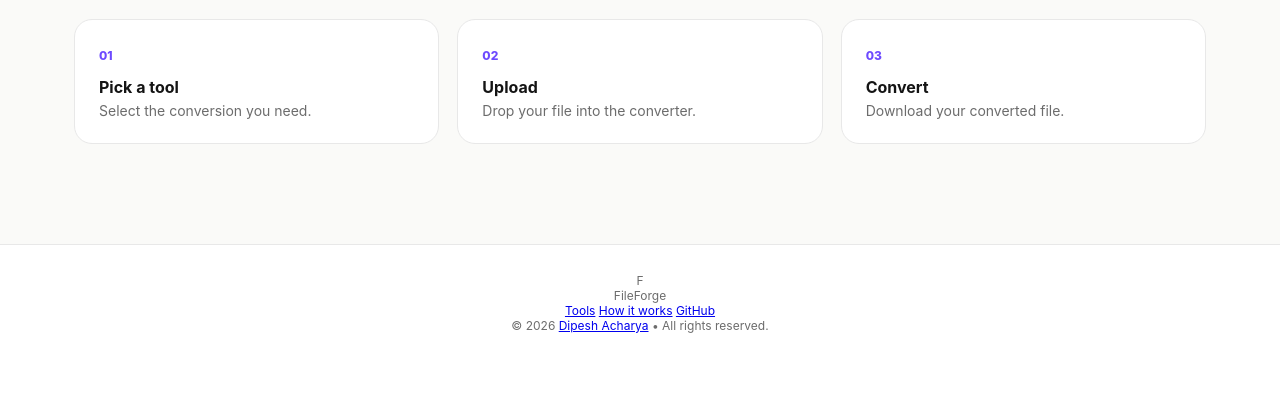
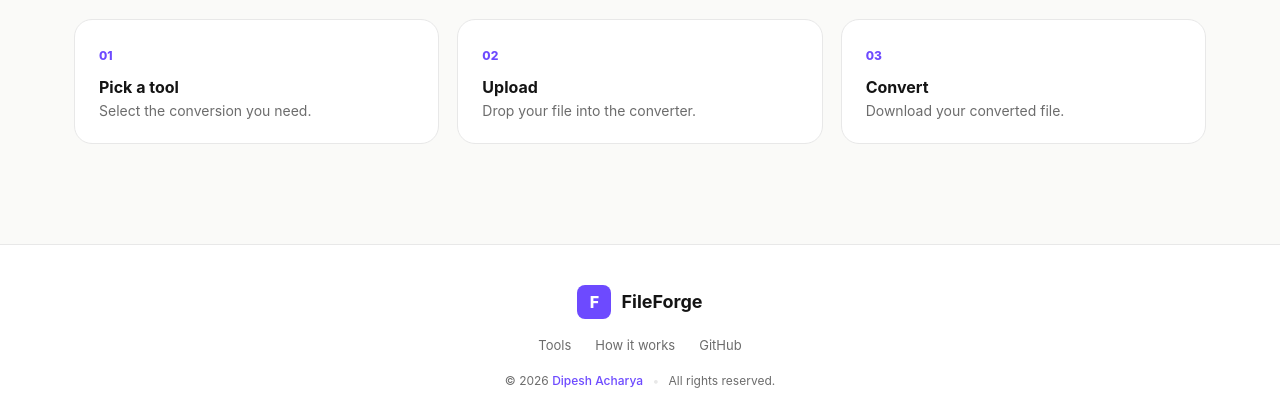
Before and after one commit to Acharyadipesh/FIle-converter, a Flask app: page / in a window 1280 px wide. Shown: the part 1364-1784 px from the top of the page. Before the commit the page ends 1697 px from the top, so only its background shows below. Run offline with Flask 3, Linux system fonts and the light colour scheme; some libraries are stand-ins or nearby versions.

Commit message:
Update style.css

```diff
--- a/file converter/static/style.css
+++ b/file converter/static/style.css
@@ -1072,6 +1072,145 @@ footer {
 
 
 /* ============================================================
+   FOOTER — ATTRACTIVE DESIGN
+============================================================ */
+
+footer {
+    border-top: 1px solid var(--line);
+    background: var(--bg-white);
+    color: var(--muted);
+    font-size: 13px;
+    padding: 0;
+    transition: background 0.3s, border-color 0.3s;
+}
+
+.footer-container {
+    max-width: 1180px;
+    margin: 0 auto;
+    padding: 40px 24px 30px;
+    display: flex;
+    flex-direction: column;
+    align-items: center;
+    gap: 18px;
+}
+
+.footer-brand {
+    display: flex;
+    align-items: center;
+    gap: 10px;
+    font-size: 18px;
+    font-weight: 700;
+    color: var(--ink);
+}
+
+.footer-logo {
+    width: 34px;
+    height: 34px;
+    display: grid;
+    place-items: center;
+    border-radius: 8px;
+    background: var(--accent);
+    color: white;
+    font-size: 16px;
+    font-weight: 800;
+}
+
+.footer-links {
+    display: flex;
+    gap: 24px;
+    flex-wrap: wrap;
+    justify-content: center;
+}
+
+.footer-links a {
+    color: var(--muted);
+    text-decoration: none;
+    font-size: 13px;
+    transition: color 0.3s;
+    position: relative;
+}
+
+.footer-links a::after {
+    content: '';
+    position: absolute;
+    bottom: -2px;
+    left: 0;
+    width: 0;
+    height: 2px;
+    background: var(--accent);
+    transition: width 0.3s;
+}
+
+.footer-links a:hover {
+    color: var(--accent);
+}
+
+.footer-links a:hover::after {
+    width: 100%;
+}
+
+.footer-copy {
+    font-size: 12px;
+    color: var(--muted);
+    text-align: center;
+    line-height: 1.6;
+}
+
+.footer-copy a {
+    color: var(--accent);
+    text-decoration: none;
+    font-weight: 500;
+    transition: color 0.3s;
+}
+
+.footer-copy a:hover {
+    color: var(--accent-dark);
+    text-decoration: underline;
+}
+
+.footer-copy .separator {
+    margin: 0 6px;
+    color: var(--line);
+}
+
+/* ============================================================
+   RESPONSIVE FOOTER
+============================================================ */
+
+@media (max-width: 560px) {
+    .footer-container {
+        padding: 30px 16px 24px;
+        gap: 14px;
+    }
+
+    .footer-brand {
+        font-size: 16px;
+    }
+
+    .footer-logo {
+        width: 30px;
+        height: 30px;
+        font-size: 14px;
+    }
+
+    .footer-links {
+        gap: 16px;
+    }
+
+    .footer-links a {
+        font-size: 12px;
+    }
+
+    .footer-copy {
+        font-size: 11px;
+    }
+
+    .footer-copy .separator {
+        margin: 0 4px;
+    }
+}
+
+/* ============================================================
    RESPONSIVE
 ============================================================ */
 
```
